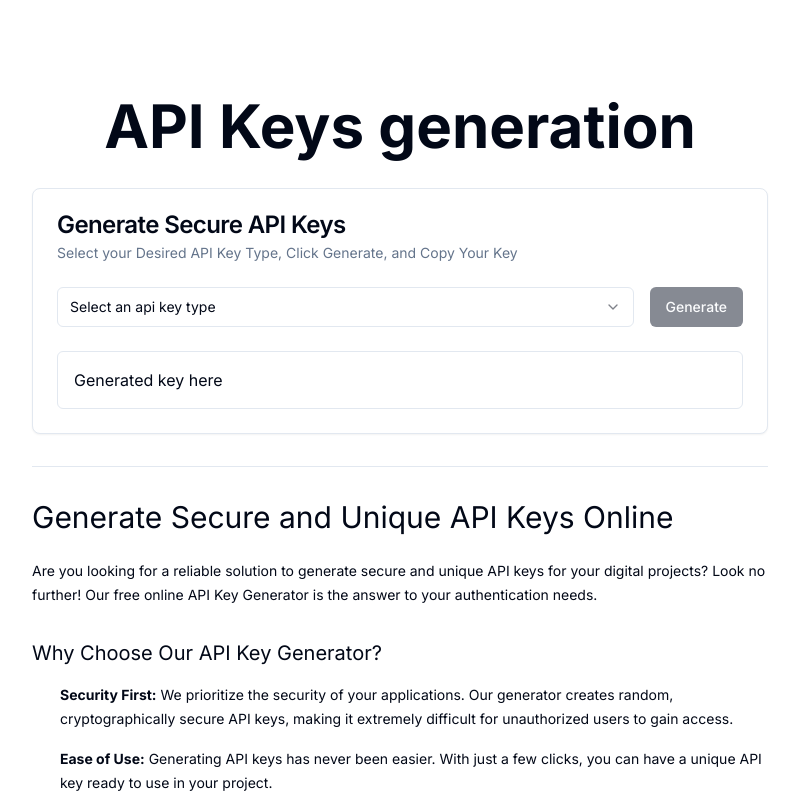
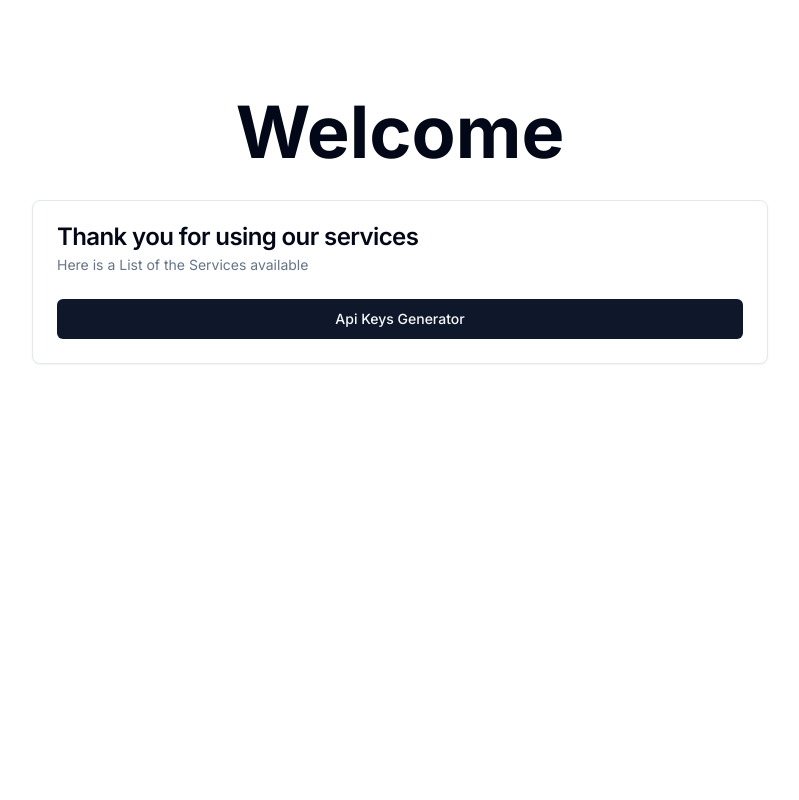
Before and after one commit to rzouhair/api-key-generator, a Next.js app: page / in a window 1280 px wide. Shown: the top 800 px of the page, without its empty margins (240-1039 px from the left). Built offline with nearby package versions, Linux system fonts and the light colour scheme.

Commit message:
Fixed export issues

```diff
--- /dev/null
+++ b/app/api-keys/page.tsx
@@ -0,0 +1,77 @@
+import { Separator } from '@/components/ui/separator'
+import ApiKeyGenerator from '@/components/app/ApiKeyGenerator'
+
+export default function ApiKeys() {
+  return (
+    <main className='max-w-screen-md w-full mx-auto px-4'>
+      <h1 className='font-bold text-4xl md:text-6xl text-center mt-24 mb-8'>API Keys generation</h1>
+      <section>
+        <ApiKeyGenerator />
+        <Separator className='my-8' />
+        <section className="prose-sm !max-w-full w-full mx-0">
+          <h1>Generate Secure and Unique API Keys Online</h1>
+          <p>Are you looking for a reliable solution to generate secure and unique API keys for your digital projects? Look no further! Our free online API Key Generator is the answer to your authentication needs.</p>
+          <h2>Why Choose Our API Key Generator?</h2>
+          <ul>
+          <li>
+          <p><strong>Security First:</strong> We prioritize the security of your applications. Our generator creates random, cryptographically secure API keys, making it extremely difficult for unauthorized users to gain access.</p>
+          </li>
+          <li>
+          <p><strong>Ease of Use:</strong> Generating API keys has never been easier. With just a few clicks, you can have a unique API key ready to use in your project.</p>
+          </li>
+          <li>
+          <p><strong>Customization:</strong> Tailor your API keys to your {`project's`} requirements. Choose from various configurations, including alphanumeric keys, numeric keys, or a mix of both.</p>
+          </li>
+          <li>
+          <p><strong>Hashing and Encoding:</strong> Take your API key security to the next level. Our generator provides options to hash and encode your keys, adding an extra layer of protection.</p>
+          </li>
+          <li>
+          <p><strong>Fast and Free:</strong> Our service is lightning fast and completely free. No hidden charges, no sign-up required. Get your API keys instantly!</p>
+          </li>
+          </ul>
+          <h2>The Importance of Secure API Keys</h2>
+          <p>API keys serve as digital keys to unlock the doors of your applications and services. Ensuring their security is paramount to protect your data and maintain the integrity of your systems.</p>
+          <p>Using weak or easily guessable keys can leave your projects vulnerable to malicious attacks. {"That's"} why {"it's"} crucial to use a reliable API Key Generator that prioritizes randomness and security.</p>
+          <h2>How to Generate Your API Key</h2>
+          <ol>
+          <li>
+          <p>Select the desired configuration for your API key. Choose between alphanumeric, numeric, or a custom mix.</p>
+          </li>
+          <li>
+          <p>Click the {`"Generate"`} button, and our generator will create a unique, secure API key for your project.</p>
+          </li>
+          <li>
+          <p>Optionally, you can further enhance your {"key's"} security by applying hashing or encoding. Choose from MD5, SHA256, SHA512, or Base64 options.</p>
+          </li>
+          <li>
+          <p>Copy your generated API key to your clipboard with a single click and paste it into your {"project's"} configuration.</p>
+          </li>
+          </ol>
+          <h2>Use Cases for API Keys</h2>
+          <p>API keys are versatile and widely used in various industries and applications:</p>
+          <ul>
+          <li>
+          <p><strong>Web Development:</strong> Secure access to APIs and services in web applications.</p>
+          </li>
+          <li>
+          <p><strong>Mobile Apps:</strong> Authenticate users and enable secure interactions with your server.</p>
+          </li>
+          <li>
+          <p><strong>IoT Devices:</strong> Ensure only authorized devices can access your IoT services.</p>
+          </li>
+          <li>
+          <p><strong>Cloud Services:</strong> Protect your cloud resources and data with secure API keys.</p>
+          </li>
+          <li>
+          <p><strong>Third-Party Integrations:</strong> Enable third-party developers to interact with your platform securely.</p>
+          </li>
+          </ul>
+          <h2>Conclusion</h2>
+          <p>Secure your digital projects and protect your data with randomly generated, cryptographically secure API keys. Our free online API Key Generator is the perfect tool to enhance your application security without any hassle.</p>
+          <p>Get started today and experience the peace of mind that comes with using secure and unique API keys for your projects.</p>
+          <p><em>Disclaimer: This service is provided for educational and testing purposes. Always follow best practices for API key management in production environments.</em></p>
+        </section>
+      </section>
+    </main>
+  )
+}
--- a/app/page.tsx
+++ b/app/page.tsx
@@ -1,77 +1,24 @@
-import { Separator } from '@/components/ui/separator'
-import ApiKeyGenerator from '@/components/app/ApiKeyGenerator'
+import { Button } from '@/components/ui/button'
+import { Card, CardHeader, CardTitle, CardDescription, CardContent } from '@/components/ui/card'
+import Link from 'next/link'
 
-export default function Home() {
+export default function ApiKeys() {
   return (
     <main className='max-w-screen-md w-full mx-auto px-4'>
-      <h1 className='font-bold text-4xl md:text-6xl text-center mt-24 mb-8'>API Keys generation</h1>
-      <section>
-        <ApiKeyGenerator />
-        <Separator className='my-8' />
-        <section className="prose-sm !max-w-full w-full mx-0">
-          <h1>Generate Secure and Unique API Keys Online</h1>
-          <p>Are you looking for a reliable solution to generate secure and unique API keys for your digital projects? Look no further! Our free online API Key Generator is the answer to your authentication needs.</p>
-          <h2>Why Choose Our API Key Generator?</h2>
-          <ul>
-          <li>
-          <p><strong>Security First:</strong> We prioritize the security of your applications. Our generator creates random, cryptographically secure API keys, making it extremely difficult for unauthorized users to gain access.</p>
-          </li>
-          <li>
-          <p><strong>Ease of Use:</strong> Generating API keys has never been easier. With just a few clicks, you can have a unique API key ready to use in your project.</p>
-          </li>
-          <li>
-          <p><strong>Customization:</strong> Tailor your API keys to your {`project's`} requirements. Choose from various configurations, including alphanumeric keys, numeric keys, or a mix of both.</p>
-          </li>
-          <li>
-          <p><strong>Hashing and Encoding:</strong> Take your API key security to the next level. Our generator provides options to hash and encode your keys, adding an extra layer of protection.</p>
-          </li>
-          <li>
-          <p><strong>Fast and Free:</strong> Our service is lightning fast and completely free. No hidden charges, no sign-up required. Get your API keys instantly!</p>
-          </li>
-          </ul>
-          <h2>The Importance of Secure API Keys</h2>
-          <p>API keys serve as digital keys to unlock the doors of your applications and services. Ensuring their security is paramount to protect your data and maintain the integrity of your systems.</p>
-          <p>Using weak or easily guessable keys can leave your projects vulnerable to malicious attacks. {"That's"} why {"it's"} crucial to use a reliable API Key Generator that prioritizes randomness and security.</p>
-          <h2>How to Generate Your API Key</h2>
-          <ol>
-          <li>
-          <p>Select the desired configuration for your API key. Choose between alphanumeric, numeric, or a custom mix.</p>
-          </li>
-          <li>
-          <p>Click the {`"Generate"`} button, and our generator will create a unique, secure API key for your project.</p>
-          </li>
-          <li>
-          <p>Optionally, you can further enhance your {"key's"} security by applying hashing or encoding. Choose from MD5, SHA256, SHA512, or Base64 options.</p>
-          </li>
-          <li>
-          <p>Copy your generated API key to your clipboard with a single click and paste it into your {"project's"} configuration.</p>
-          </li>
-          </ol>
-          <h2>Use Cases for API Keys</h2>
-          <p>API keys are versatile and widely used in various industries and applications:</p>
-          <ul>
-          <li>
-          <p><strong>Web Development:</strong> Secure access to APIs and services in web applications.</p>
-          </li>
-          <li>
-          <p><strong>Mobile Apps:</strong> Authenticate users and enable secure interactions with your server.</p>
-          </li>
-          <li>
-          <p><strong>IoT Devices:</strong> Ensure only authorized devices can access your IoT services.</p>
-          </li>
-          <li>
-          <p><strong>Cloud Services:</strong> Protect your cloud resources and data with secure API keys.</p>
-          </li>
-          <li>
-          <p><strong>Third-Party Integrations:</strong> Enable third-party developers to interact with your platform securely.</p>
-          </li>
-          </ul>
-          <h2>Conclusion</h2>
-          <p>Secure your digital projects and protect your data with randomly generated, cryptographically secure API keys. Our free online API Key Generator is the perfect tool to enhance your application security without any hassle.</p>
-          <p>Get started today and experience the peace of mind that comes with using secure and unique API keys for your projects.</p>
-          <p><em>Disclaimer: This service is provided for educational and testing purposes. Always follow best practices for API key management in production environments.</em></p>
-        </section>
-      </section>
+      <h1 className='text-4xl font-bold text-center mt-24 mb-8 md:text-7xl'>Welcome</h1>
+      <Card className='w-full mx-auto'>
+        <CardHeader>
+          <CardTitle>Thank you for using our services</CardTitle>
+          <CardDescription>Here is a List of the Services available</CardDescription>
+        </CardHeader>
+        <CardContent>
+          <Link href='/api-keys'>
+            <Button className='w-full'>
+              Api Keys Generator
+            </Button>
+          </Link>
+        </CardContent>
+      </Card>
     </main>
   )
 }
--- a/hooks/useDarkMode.ts
+++ b/hooks/useDarkMode.ts
@@ -5,9 +5,10 @@ import { useEffect, useState } from 'react';
 export function useDarkMode() {
   const [isDark, setDarkMode] = useState<boolean>()
   function toggle () {
-    if (!window)
+    if (typeof window !== "undefined")
       return
     // On page load or when changing themes, best to add inline in `head` to avoid FOUC
+    // @ts-ignore
     if (window.localStorage.theme === 'dark' || (!('theme' in window.localStorage) && window.matchMedia('(prefers-color-scheme: dark)').matches)) {
       setDarkMode(true)
       document.body.classList.add('dark')
@@ -17,14 +18,16 @@ export function useDarkMode() {
     }
   }
   useEffect(() => {
-    if (window)
+    if (typeof window !== "undefined")
       toggle()
   }, [])
-  // MediaQueryList
-  const darkModePreference = window.matchMedia("(prefers-color-scheme: dark)");
+  if (typeof window !== "undefined") {
+    // MediaQueryList
+    const darkModePreference = window.matchMedia("(prefers-color-scheme: dark)");
 
-  // recommended method for newer browsers: specify event-type as first argument
-  darkModePreference.addEventListener("change", e => toggle());
+    // recommended method for newer browsers: specify event-type as first argument
+    darkModePreference.addEventListener("change", e => toggle());
+  }
 
   return isDark
 }
--- a/next.config.js
+++ b/next.config.js
@@ -1,4 +1,6 @@
 /** @type {import('next').NextConfig} */
-const nextConfig = {}
+const nextConfig = {
+  output: 'export',
+}
 
 module.exports = nextConfig
```
